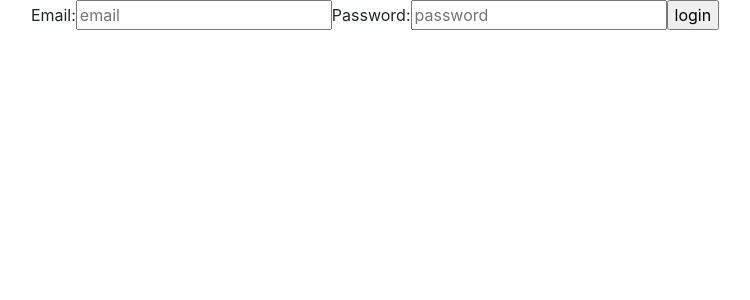
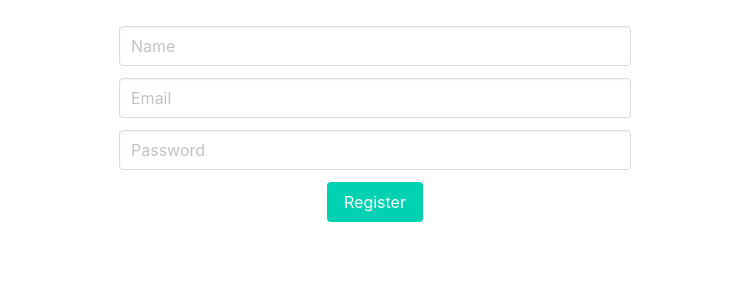
Before and after one commit to lukekoko/2020AUT-Software-Engineering-Studio-2B, a React (Create React App) app in the folder frontend/: page /Register in a window 1280 px wide. Before the commit this address led to /login. Shown: the top 300 px of the page, without its empty margins (265-1015 px from the left). Built offline with nearby package versions, Linux system fonts and the light colour scheme.

Commit message:
added registration

```diff
--- a/frontend/package.json
+++ b/frontend/package.json
@@ -9,6 +9,7 @@
     "@testing-library/user-event": "^7.2.1",
     "axios": "^0.19.2",
     "bootstrap": "^4.4.1",
+    "bulma": "^0.8.1",
     "js-cookie": "^2.2.1",
     "react": "^16.13.0",
     "react-dom": "^16.13.0",
--- a/frontend/src/App.js
+++ b/frontend/src/App.js
@@ -2,8 +2,10 @@ import React, { Component } from "react";
 import ReactDOM from 'react-dom';
 import Login from './login';
 import Home from './Home';
+import Register from './Authentication/Register';
 import AuthenticationGuard from './Authentication/AuthenticationGuard';
 import { Switch, Route, BrowserRouter } from 'react-router-dom';
+import 'bulma/css/bulma.css'
 
 export default class App extends Component {
   constructor(props) {
@@ -15,6 +17,7 @@ export default class App extends Component {
       <BrowserRouter>
         <Switch>
           <Route path={'/login'} component={Login} />
+          <Route path={'/Register'} component={Register} />
           <AuthenticationGuard>
             <Route path={'/Home'} component={Home} />
           </AuthenticationGuard>
--- /dev/null
+++ b/frontend/src/Authentication/Register.js
@@ -0,0 +1,97 @@
+import React, { Component } from "react";
+import Cookies from "js-cookie";
+import { withRouter } from "react-router-dom";
+import axios from "axios";
+
+class Register extends Component {
+  constructor(props) {
+    super(props);
+
+    this.state = {
+      name: String,
+      email: String,
+      password: String,
+    };
+
+    this.handleInputChange = this.handleInputChange.bind(this);
+    this.handleRegister = this.handleRegister.bind(this);
+  }
+
+  form = {
+    width: "40%",
+    margin: "0 auto",
+    marginTop: "2%",
+  };
+
+  formContainer = {
+    width: "100%",
+    textAlign: "center",
+  };
+
+  submitButton = {
+    marginTop: "1%",
+  };
+
+  handleInputChange(event) {
+    this.setState({
+      [event.target.name]: event.target.value,
+    });
+  }
+
+  handleRegister() {
+    axios
+      .post("/registration", {
+        name: this.state.name,
+        email: this.state.email,
+        password: this.state.password,
+      }).then((res) => {
+        Cookies.set("auth-cookie", res.access_token);
+        this.props.history.push("/Home");
+      });
+  }
+
+  render() {
+    return (
+      <div>
+        <div style={this.formContainer}>
+          <div style={this.form}>
+            <div class="field">
+              <div class="control">
+                <input
+                  class="input"
+                  type="text"
+                  placeholder="Name"
+                  onChange={this.handleInputChange}
+                  name="name"
+                ></input>
+              </div>
+            </div>
+            <div class="field">
+              <input
+                class="input"
+                type="text"
+                placeholder="Email"
+                onChange={this.handleInputChange}
+                name="email"
+              ></input>
+            </div>
+            <div class="field">
+              <input
+                class="input"
+                type="password"
+                placeholder="Password"
+                onChange={this.handleInputChange}
+                name="password"
+              ></input>
+            </div>
+          </div>
+          <button style={this.submitButton} onClick={this.handleRegister} class="button is-primary">
+            Register
+          </button>
+        </div>
+      </div>
+    );
+  }
+}
+
+export default withRouter(Register);
--- a/frontend/src/Home.js
+++ b/frontend/src/Home.js
@@ -14,8 +14,6 @@ export default class Home extends Component {
         this.setState({
           user: res.data
         })
-        console.log(res.data);
-        console.log(res);
       });
     }
 
--- a/frontend/src/login.js
+++ b/frontend/src/login.js
@@ -12,6 +12,11 @@ class Login extends Component {
     }
     this.handleChange = this.handleChange.bind(this);
     this.handleSubmit = this.handleSubmit.bind(this);
+    this.RedirectToRegister = this.RedirectToRegister.bind(this);
+    }
+
+    RedirectToRegister() {
+      this.props.history.push('/Register');
     }
 
     handleChange(event) {
@@ -60,6 +65,7 @@ class Login extends Component {
               <h1>Login failed</h1>
             }
           </form>
+          <button onClick={this.RedirectToRegister}>Register</button>
       </div>
     );
   }
```
Also changed, not shown: 1 other file (tests, documents, lock files or other folders).
